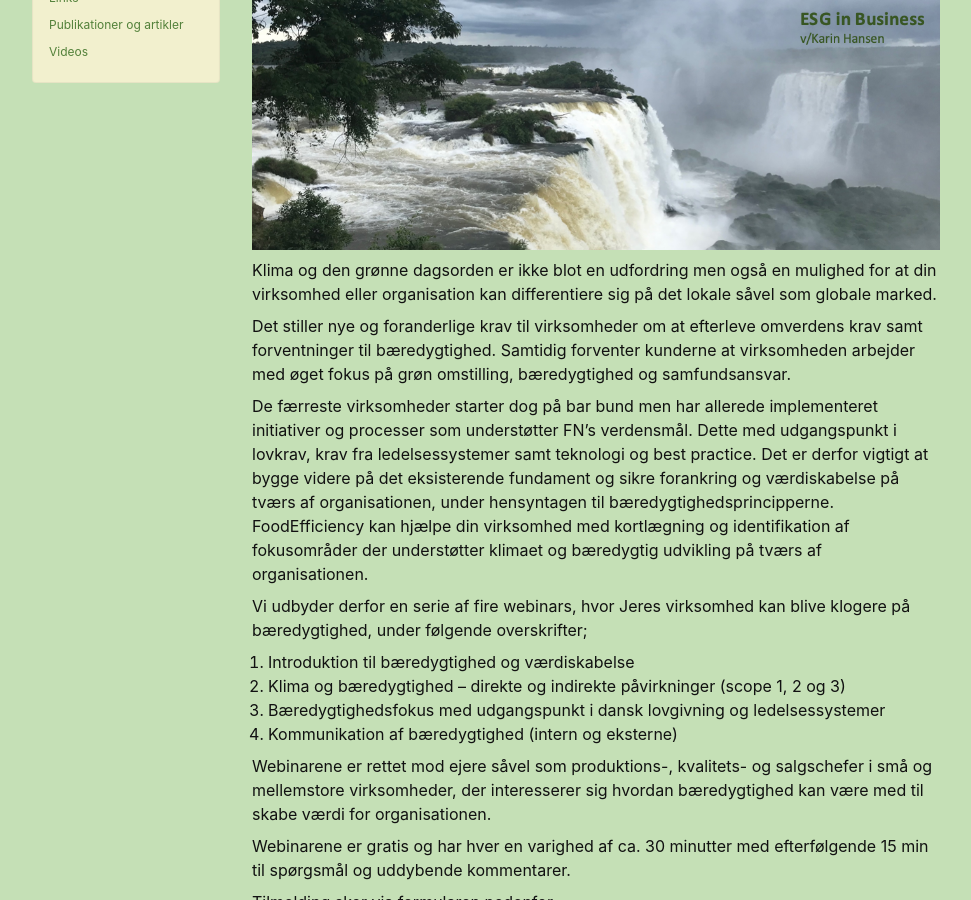
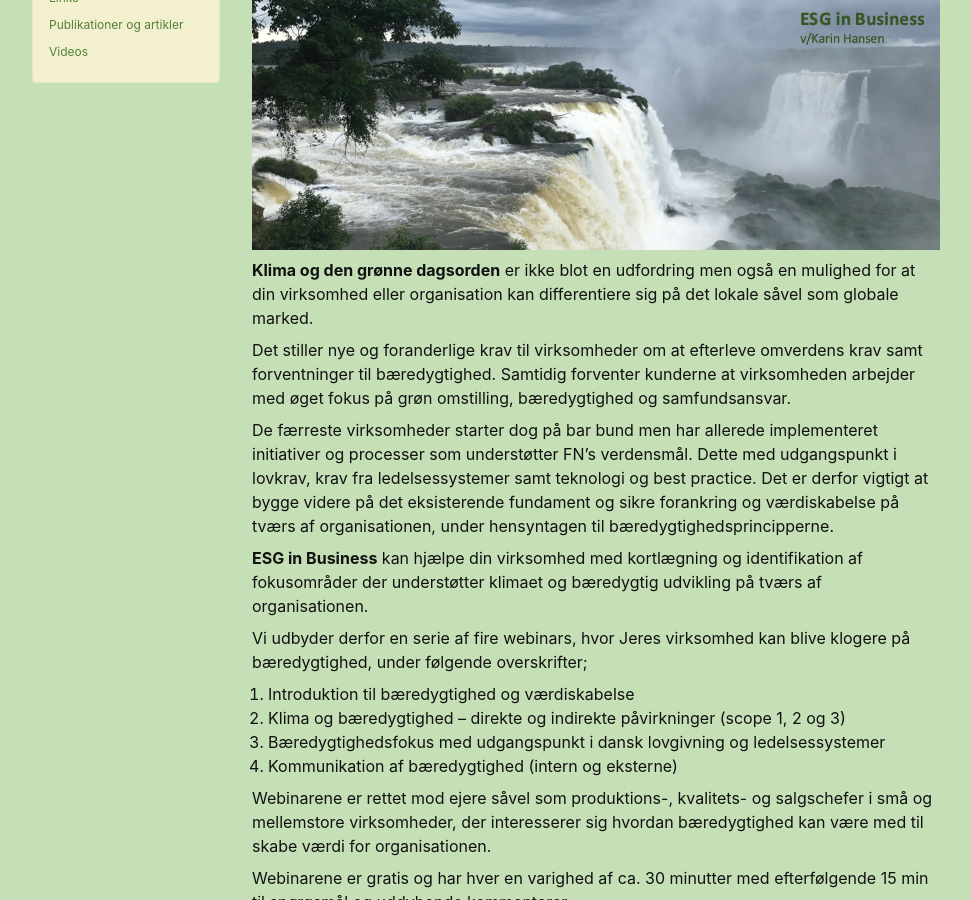
Before and after one commit to FoodEfficiency/esg-business.github.io, a Jekyll site: the page built from _posts/da/2021-10-15-Invitation til webinarserie om klima og bæredygtighed.md, in a window 1280 px wide and 900 px high, scrolled down 383 px. Shown: the whole window, without its empty margins (154-1125 px from the left). Built offline with Jekyll 4.4.1, drawn with Linux system fonts in a browser that asks for light colours; nearby versions of some CDN libraries.

Commit message:
Update 2021-10-15-Invitation til webinarserie om klima og bæredygtighed.md

```diff
--- a/_posts/da/2021-10-15-Invitation til webinarserie om klima og bæredygtighed.md
+++ b/_posts/da/2021-10-15-Invitation til webinarserie om klima og bæredygtighed.md
@@ -9,12 +9,13 @@ ref: webinar
 
 ![Klima og bæredygtighed billede](/assets/images/Invitation-ESG.png#home-bg)
 
-Klima og den grønne dagsorden er ikke blot en udfordring men også en mulighed for at din virksomhed eller organisation kan differentiere sig på det lokale såvel som globale marked.
+**Klima og den grønne dagsorden** er ikke blot en udfordring men også en mulighed for at din virksomhed eller organisation kan differentiere sig på det lokale såvel som globale marked.
 
 Det stiller nye og foranderlige krav til virksomheder om at efterleve omverdens krav samt forventninger til bæredygtighed. Samtidig forventer kunderne at virksomheden arbejder med øget fokus på grøn omstilling, bæredygtighed og samfundsansvar.
 
 De færreste virksomheder starter dog på bar bund men har allerede implementeret initiativer og processer som understøtter FN’s verdensmål. Dette med udgangspunkt i lovkrav, krav fra ledelsessystemer samt teknologi og best practice. Det er derfor vigtigt at bygge videre på det eksisterende fundament og sikre forankring og værdiskabelse på tværs af organisationen, under hensyntagen til bæredygtighedsprincipperne.
-FoodEfficiency kan hjælpe din virksomhed med kortlægning og identifikation af fokusområder der understøtter klimaet og bæredygtig udvikling på tværs af organisationen.
+
+**ESG in Business** kan hjælpe din virksomhed med kortlægning og identifikation af fokusområder der understøtter klimaet og bæredygtig udvikling på tværs af organisationen.
 
 Vi udbyder derfor en serie af fire webinars, hvor Jeres virksomhed kan blive klogere på bæredygtighed, under følgende overskrifter;
 
@@ -22,6 +23,7 @@ Vi udbyder derfor en serie af fire webinars, hvor Jeres virksomhed kan blive klo
  2. Klima og bæredygtighed – direkte og indirekte påvirkninger (scope 1, 2 og 3)
  3. Bæredygtighedsfokus med udgangspunkt i dansk lovgivning og ledelsessystemer
  4. Kommunikation af bæredygtighed (intern og eksterne)
+
 
 Webinarene er rettet mod ejere såvel som produktions-, kvalitets- og salgschefer i små og mellemstore virksomheder, der interesserer sig hvordan bæredygtighed kan være med til skabe værdi for organisationen.
 
```
